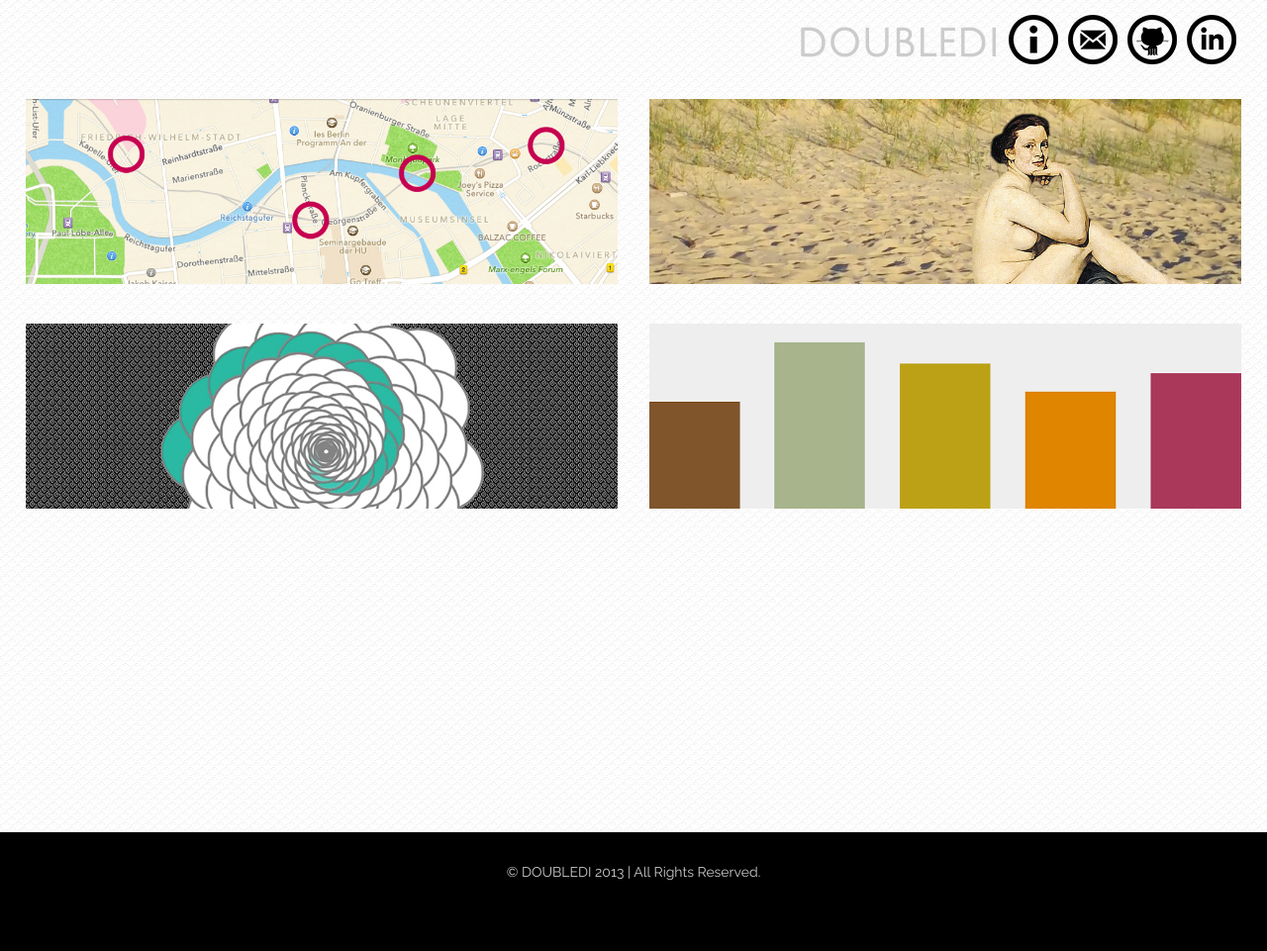
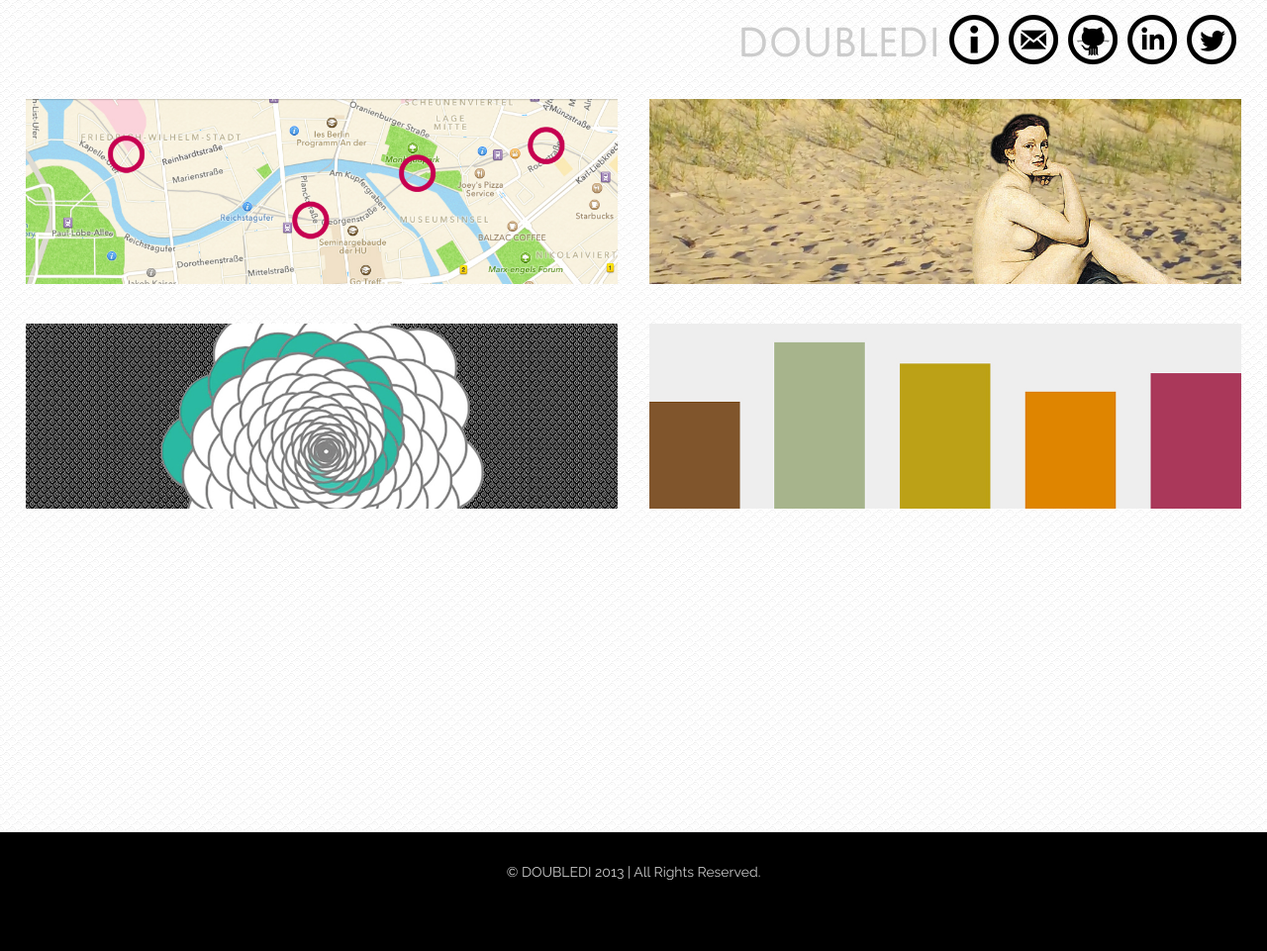
Before and after one commit to diannamertz/doubledi.github.com, a Jekyll site: the page built from index.html, in a window 1280 px wide. Shown: the whole page at 99% size. Built offline with Jekyll 4.4.1, drawn with Linux system fonts in a browser that asks for light colours.

Commit message:
add twitter icon

```diff
--- a/_layouts/default.html
+++ b/_layouts/default.html
@@ -14,6 +14,7 @@
           <div class="row-fluid">
             <nav role="navigation">
               <ul>
+                <li><a href="https://twitter.com/doubledidouble"><img src="/img/icon-twitter.png"></a></li>
                 <li><a href="http://www.linkedin.com/pub/dianna-mertz/5a/112/3bb"> <img src="/img/icon-in.png"></a></li>
                 <li><a href="https://github.com/doubledi?tab=repositories"> <img src="/img/icon-github.png"></a></li>
                 <li><a href="mailto:diannamertz@gmail.com" target="_top" title="E-mail me!"> <img src="/img/icon-contact.png" alt="E-mail me!"></a></li>
```
Also changed, not shown: img/icon-twitter.png (added).
